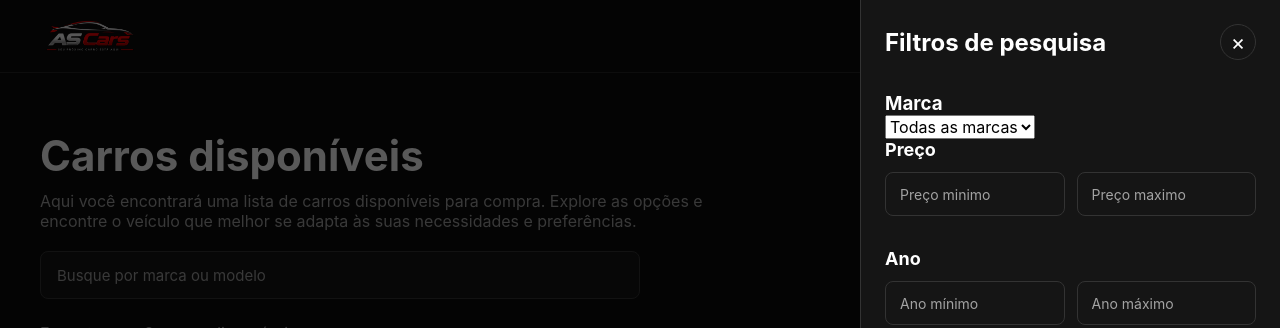
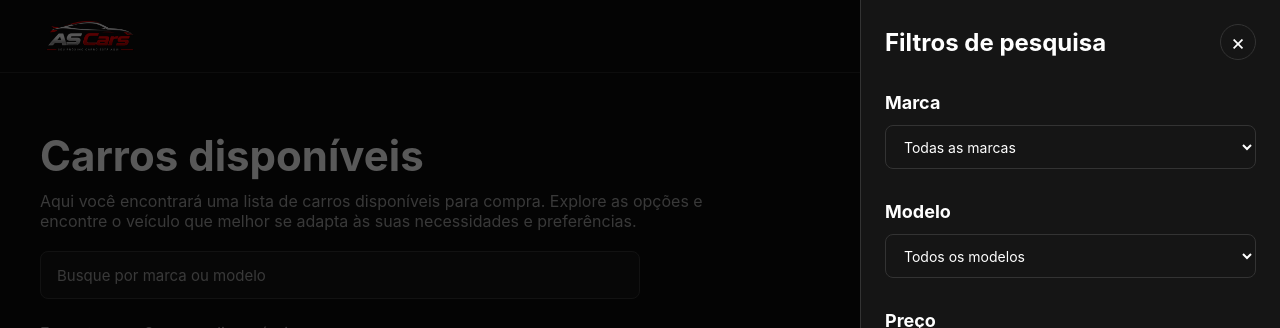
Before and after one commit to LRDev1/As-Cars, a React (Vite) app: page /carros in a window 1280 px wide. Both pictures are taken after a click on the button "Filtros". Shown: the top 328 px of the page. Built offline with nearby package versions, Linux system fonts and the light colour scheme.

Commit message:
feat: adiciona filtro por modelo

```diff
--- /dev/null
+++ b/src/components/filters/ModelFilter.jsx
@@ -0,0 +1,20 @@
+function ModelFilter ({model, setModel}) {
+    return (
+        <div className="model-filter">
+            <h3>Modelo</h3>
+
+            <select
+                value={model}
+                onChange={(event) => setModel(event.target.value)}
+            >
+                <option value="">Todos os modelos</option>
+                <option value="Corolla">Corolla</option>
+                <option value="Civic">Civic</option>
+                <option value="EcoSport">EcoSport</option>
+
+            </select>
+        </div>
+    )
+}
+
+export default ModelFilter
--- a/src/pages/Cars/Cars.jsx
+++ b/src/pages/Cars/Cars.jsx
@@ -5,6 +5,7 @@ import PriceFilter from '../../components/filters/PriceFilter'
 import YearFilter from '../../components/filters/YearFilter'
 import FilterSidebar from '../../components/filters/FilterSidebar'
 import BrandFilter from '../../components/filters/BrandFilter'
+import ModelFilter from '../../components/filters/ModelFilter'
 
 function Cars() {
     const [search, setSearch] = useState('')
@@ -19,6 +20,8 @@ function Cars() {
 
     const [brand, setBrand] = useState('')
 
+    const [model, setModel] = useState('')
+
     const [isFilterOpen, setIsFilterOpen] = useState(false)
 
     const filteredCars = cars.filter((car) => {
@@ -29,6 +32,9 @@ function Cars() {
             car.model.toLowerCase().includes(searchTerm)
 
         const matchesBrand = brand === '' || car.brand === brand
+
+        const matchesModel =
+            model === '' || car.model === model
 
         const matchesMinPrice =
             minPrice === '' || car.price >= Number(minPrice)
@@ -45,6 +51,7 @@ function Cars() {
             return (
             matchesSearch &&
             matchesBrand &&
+            matchesModel &&
             matchesMinPrice &&
             matchesMaxPrice &&
             matchesMinYear &&
@@ -92,6 +99,11 @@ function Cars() {
                     setBrand={setBrand}
                 />
 
+                <ModelFilter
+                    model={model}
+                    setModel={setModel}
+                />
+
                 <PriceFilter
                     minPrice={minPrice}
                     setMinPrice={setMinPrice}
--- a/src/styles/global.css
+++ b/src/styles/global.css
@@ -1195,3 +1195,81 @@ img {
 
   background-color: rgba(0, 0, 0, 0.65);
 }
+
+.brand-filter {
+    margin-bottom: 32px;
+}
+
+.brand-filter h3 {
+    margin-bottom: 12px;
+    font-size: 18px;
+}
+
+.brand-filter select {
+    width: 100%;
+    height: 44px;
+    padding: 0 14px;
+
+    border: 1px solid #333333;
+    border-radius: 8px;
+
+    background-color: var(--color-surface);
+    color: var(--color-text);
+
+    font-size: 14px;
+    outline: none;
+    cursor: pointer;
+
+    transition:
+        border-color 0.2s ease,
+        box-shadow 0.2s ease,
+        background-color 0.2s ease;
+}
+
+.brand-filter select:hover {
+    border-color: #555555;
+}
+
+.brand-filter select:focus {
+    border-color: var(--color-primary);
+    box-shadow: 0 0 0 3px rgba(229, 9, 20, 0.12);
+}
+
+.model-filter {
+    margin-bottom: 32px;
+}
+
+.model-filter h3 {
+    margin-bottom: 12px;
+    font-size: 18px;
+}
+
+.model-filter select {
+    width: 100%;
+    height: 44px;
+    padding: 0 14px;
+
+    border: 1px solid #333333;
+    border-radius: 8px;
+
+    background-color: var(--color-surface);
+    color: var(--color-text);
+
+    font-size: 14px;
+    outline: none;
+    cursor: pointer;
+
+    transition:
+        border-color 0.2s ease,
+        box-shadow 0.2s ease,
+        background-color 0.2s ease;
+}
+
+.model-filter select:hover {
+    border-color: #555555;
+}
+
+.model-filter select:focus {
+    border-color: var(--color-primary);
+    box-shadow: 0 0 0 3px rgba(229, 9, 20, 0.12);
+}
```
